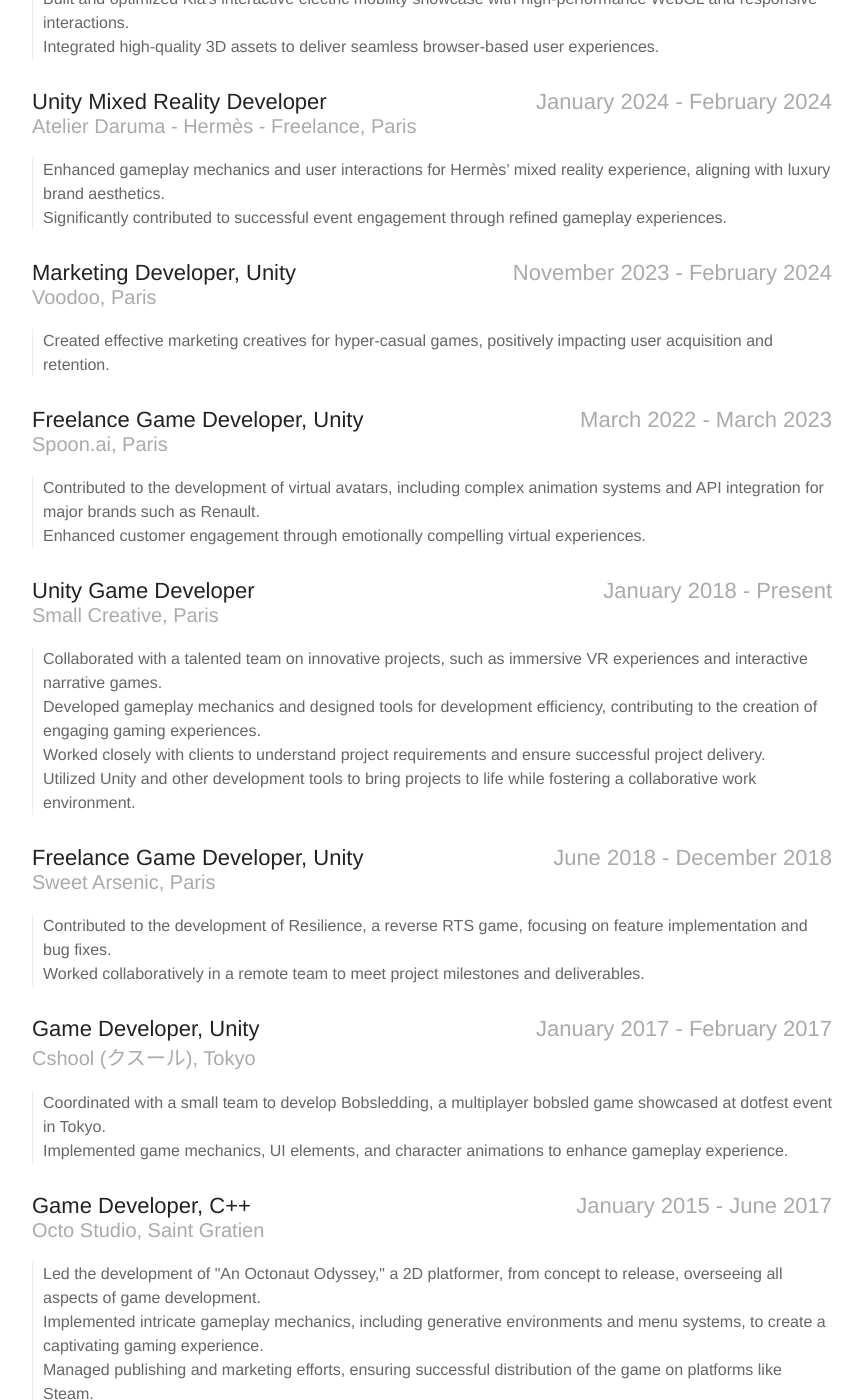
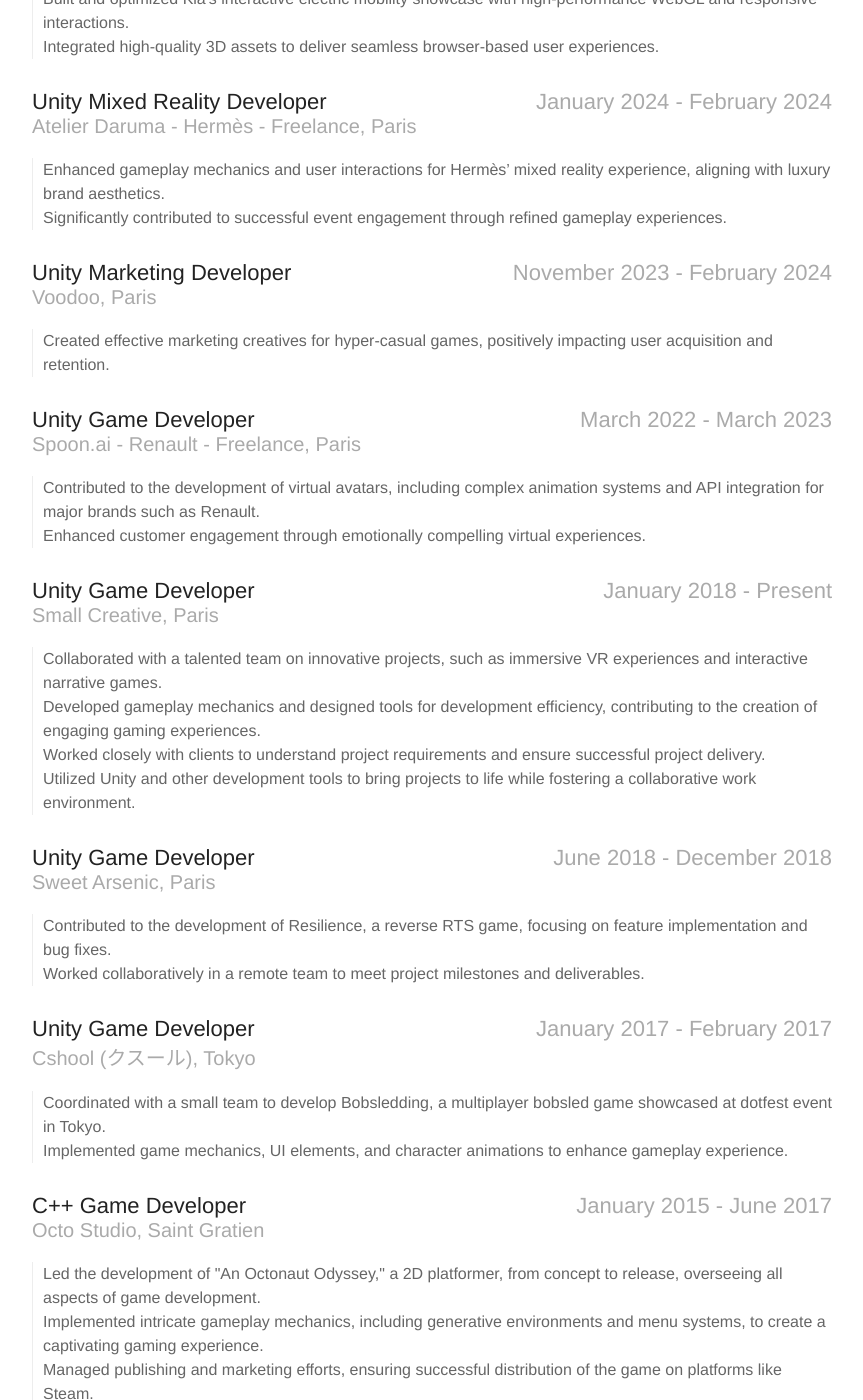
Before and after one commit to fcvalise/fcvalise.github.io, a Jekyll site: the page built from resume.html, in a window 1280 px wide and 1400 px high, scrolled down 1115 px. Shown: the whole window, without its empty margins (208-1071 px from the left). Built offline with Jekyll 4.4.1, drawn with Linux system fonts in a browser that asks for light colours; nearby versions of some CDN libraries.

```diff
--- a/_includes/resume.html
+++ b/_includes/resume.html
@@ -83,7 +83,7 @@
 
         <div class="elem">
             <a alt="voodoo" href="{{site.url}}/none" target="_blank">
-                <h2 class="title">Marketing Developer, Unity</h2>
+                <h2 class="title">Unity Marketing Developer</h2>
                 <h2 class="date">November 2023 - February 2024</h2>
                 <h3>Voodoo, Paris</h3>
 
@@ -97,9 +97,9 @@
 
         <div class="elem">
             <a alt="spoon" href="{{site.url}}/spoon/" target="_blank">
-                <h2 class="title">Freelance Game Developer, Unity</h2>
+                <h2 class="title">Unity Game Developer</h2>
                 <h2 class="date">March 2022 - March 2023</h2>
-                <h3>Spoon.ai, Paris</h3>
+                <h3>Spoon.ai - Renault - Freelance, Paris</h3>
 
                 <p>
                     <ul>
@@ -129,7 +129,7 @@
 
         <div class="elem">
             <a alt="Resilience" href="{{site.url}}/resilience/" target="_blank">
-                <h2 class="title">Freelance Game Developer, Unity</h2>
+                <h2 class="title">Unity Game Developer</h2>
                 <h2 class="date">June 2018 - December 2018</h2>
                 <h3>Sweet Arsenic, Paris</h3>
 
@@ -144,7 +144,7 @@
 
         <div class="elem">
             <a alt="Bobsledding" href="{{site.url}}/bobsledding/" target="_blank">
-                <h2 class="title">Game Developer, Unity</h2>
+                <h2 class="title">Unity Game Developer</h2>
                 <h2 class="date">January 2017 - February 2017</h2>
                 <h3>Cshool (クスール), Tokyo</h3>
 
@@ -159,7 +159,7 @@
 
         <div class="elem">
             <a alt="An Octonaut Odyssey" href="{{site.url}}/an-octonaut-odyssey/">
-                <h2 class="title">Game Developer, C++</h2>
+                <h2 class="title">C++ Game Developer</h2>
                 <h2 class="date">January 2015 - June 2017</h2>
                 <h3>Octo Studio, Saint Gratien</h3>
 
```
Also changed, not shown: _posts/2024-01-03-hermes.markdown (added, +42 -0 lines), 3 other files.
